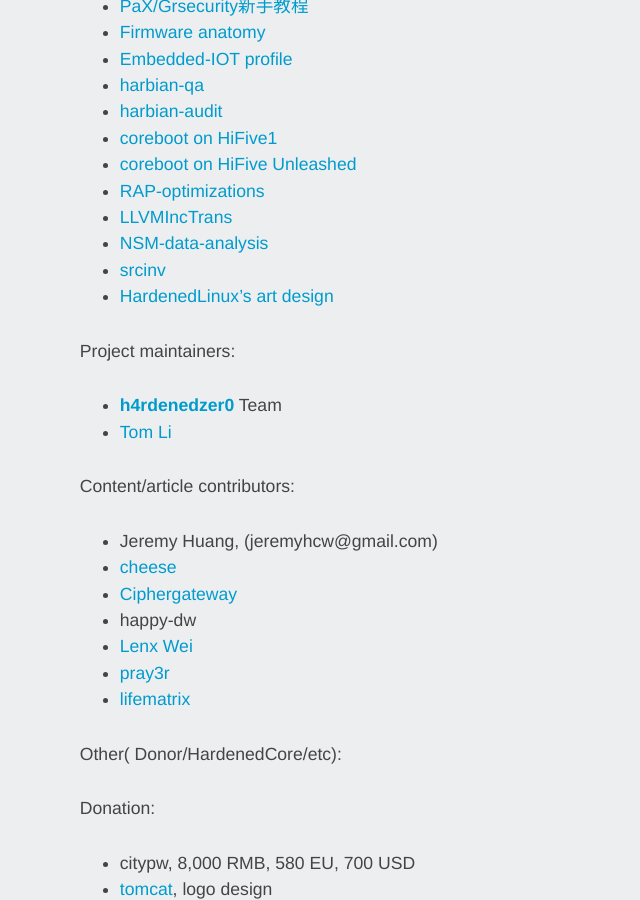
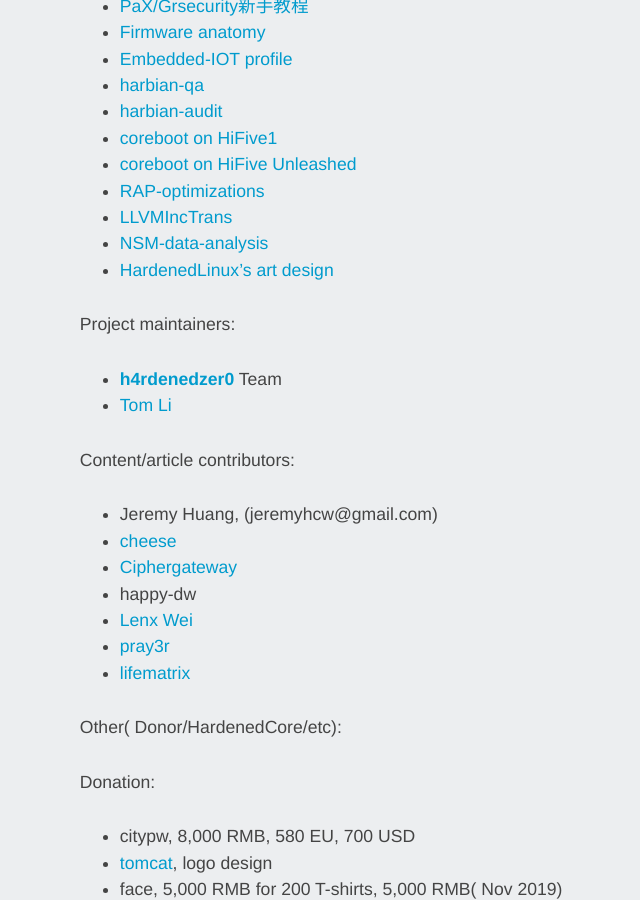
Before and after one commit to hardenedlinux/hardenedlinux.github.io, a Jekyll site: the page built from about2.md, in a window 1280 px wide and 900 px high, scrolled down 802 px. Shown: the whole window, without its empty margins (205-845 px from the left). Built offline with Jekyll 4.4.1, drawn with Linux system fonts in a browser that asks for light colours.

Commit message:
srcinv is no longer HardenedLinux project

```diff
--- a/about2.md
+++ b/about2.md
@@ -25,7 +25,6 @@
 * [RAP-optimizations](https://github.com/hardenedlinux/RAP-optimizations)
 * [LLVMIncTrans](https://github.com/hardenedlinux/LLVMIncTrans)
 * [NSM-data-analysis](https://github.com/hardenedlinux/NSM-data-analysis)
-* [srcinv](https://github.com/hardenedlinux/srcinv)
 * [HardenedLinux's art design](https://github.com/hardenedlinux/Hardenedlinux_design)
 
 
```
